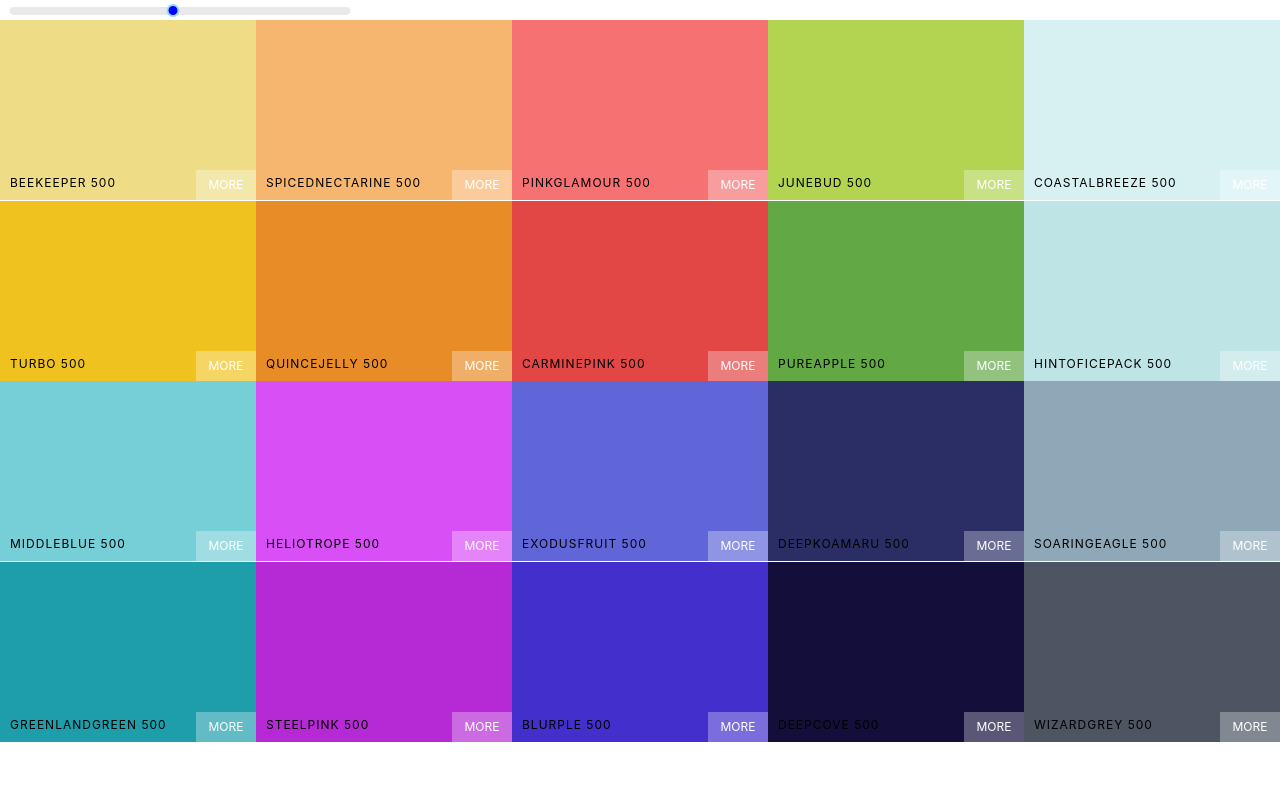
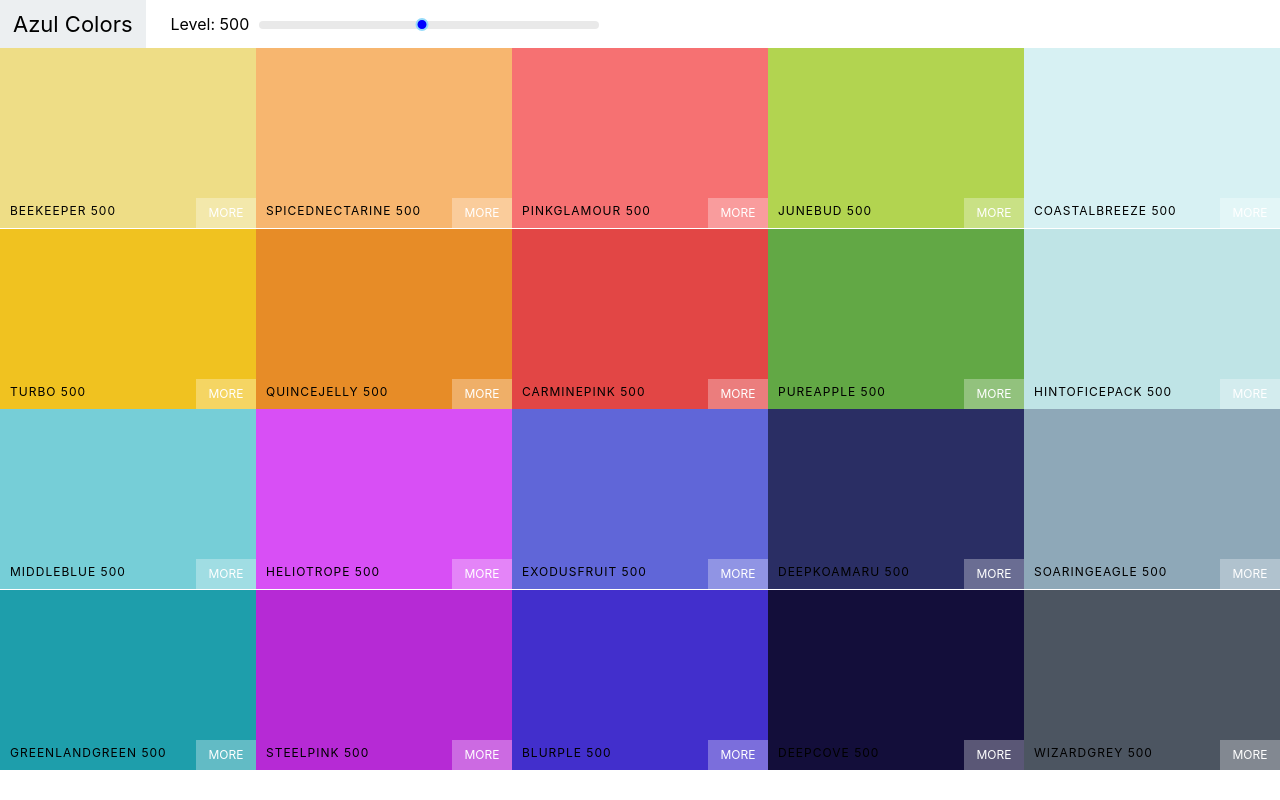
Before and after one commit to richtrunzo/azul-color-picker, a React (Create React App) app: page / in a window 1280 px wide. Built offline with nearby package versions, Linux system fonts and the light colour scheme; the HTML template or start-up script is replaced by a standard one.

Commit message:
Created and styled Navbar.

```diff
--- /dev/null
+++ b/src/components/navbar.js
@@ -0,0 +1,32 @@
+import React from 'react';
+import 'rc-slider/assets/index.css';
+import "../css/navbar.css";
+import Slider from 'rc-slider';
+
+
+function Navbar(props) {
+  const {slider, changeSlider} = props;
+  return (
+    <header className='Navbar'>
+
+      <div className='logo'>
+        <a href="#" >Azul Colors</a>
+       </div>
+        <div className="slider-container">
+          <span>Level: {slider}</span>
+
+         <div className="slider">
+          <Slider
+          defaultValue={slider}
+          min={100}
+          max={900}
+          onAfterChange={changeSlider}
+          step={100}
+          />
+         </div>
+        </div>
+    </header>
+  )
+}
+
+export default Navbar;
--- a/src/components/pallette.js
+++ b/src/components/pallette.js
@@ -2,7 +2,7 @@ import React, {useState} from 'react';
 import ColorBox from './color-box';
 import 'rc-slider/assets/index.css';
 import "../css/Pallete.css";
-import Slider from 'rc-slider';
+import Navbar from './navbar';
 
 
 
@@ -20,15 +20,7 @@ const colorBoxes = props.palette.colors[slider].map(color => {
 })
 
 return <div className="palette">
-        <div className="slider">
-          <Slider
-          defaultValue={slider}
-          min={100}
-          max={900}
-          onAfterChange={changeSlider}
-          step={100}
-          />
-        </div>
+         <Navbar slider={slider} changeSlider={changeSlider} />
           <div className="palette-colors">
           {colorBoxes}
           </div>
--- /dev/null
+++ b/src/css/navbar.css
@@ -0,0 +1,79 @@
+.Navbar {
+  display: flex;
+  align-items: center;
+  justify-content: flex-start;
+  height: 6vh;
+
+}
+
+.logo {
+  margin-right: 15px;
+  padding: 0 13px;
+  font-size: 22px;
+  background-color: #eceff1;
+  height: 100%;
+  display: flex;
+  align-items: center;
+}
+
+.logo  a {
+ text-decoration: none;
+ color: black;
+
+}
+
+.slider-container {
+  margin-left: 10px;
+}
+
+
+.slider {
+  width: 340px;
+  margin: 0 10px;
+  display: inline-block;
+}
+
+.rc-slider-track {
+  background-color: transparent;
+
+}
+
+.rc-slider-rail {
+  height: 8px;
+
+}
+
+.rc-slider-handle:active {
+  background-color: blue;
+  outline: none;
+
+}
+
+.rc-slider-handle:hover {
+  background-color: blue;
+  outline: none;
+  width: 13px;
+  height: 13px;
+  margin-left: -7px;
+  margin-top: -3px;
+
+}
+
+.rc-slider-handle:focus {
+  background-color: blue;
+  outline: none;
+  width: 13px;
+  height: 13px;
+  margin-left: -7px;
+  margin-top: -3px;
+
+}
+
+.rc-slider-handle {
+  background-color: blue;
+  outline: none;
+  width: 13px;
+  height: 13px;
+  margin-left: -7px;
+  margin-top: -3px;
+}
```
